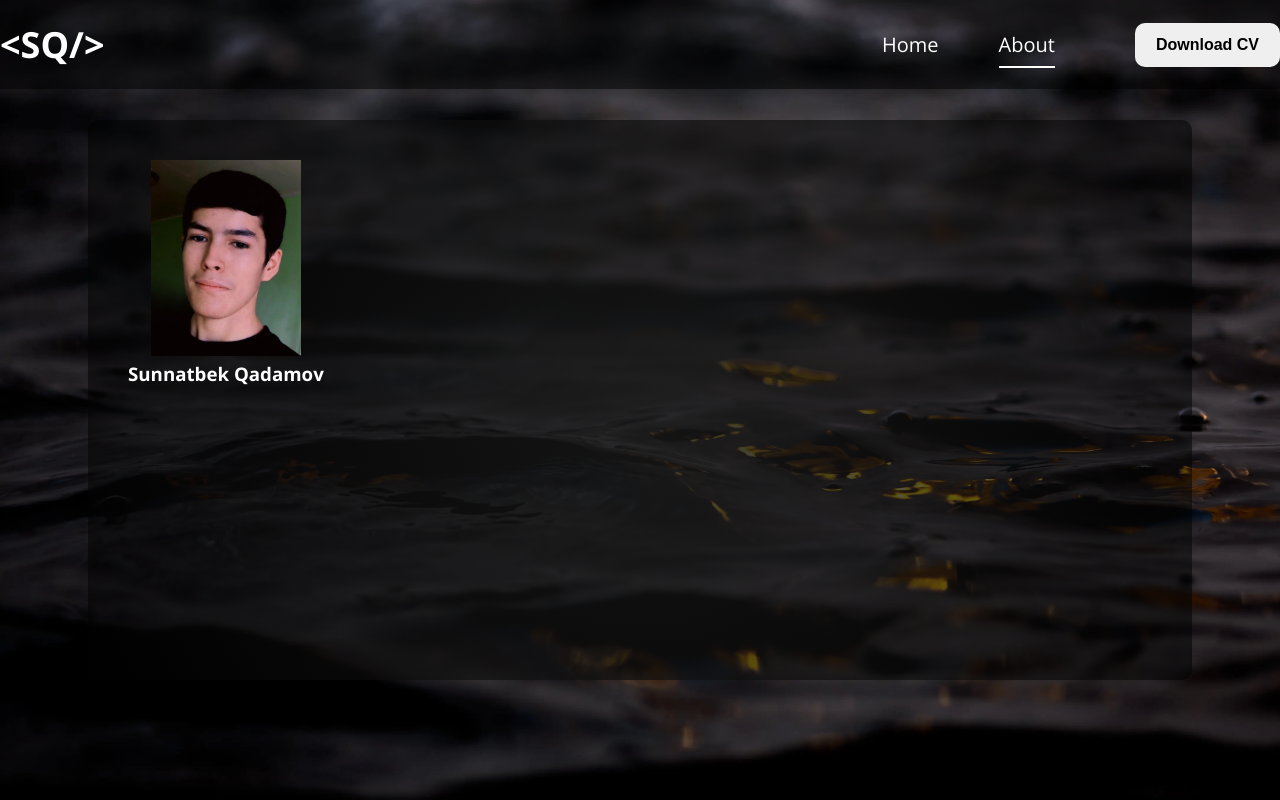
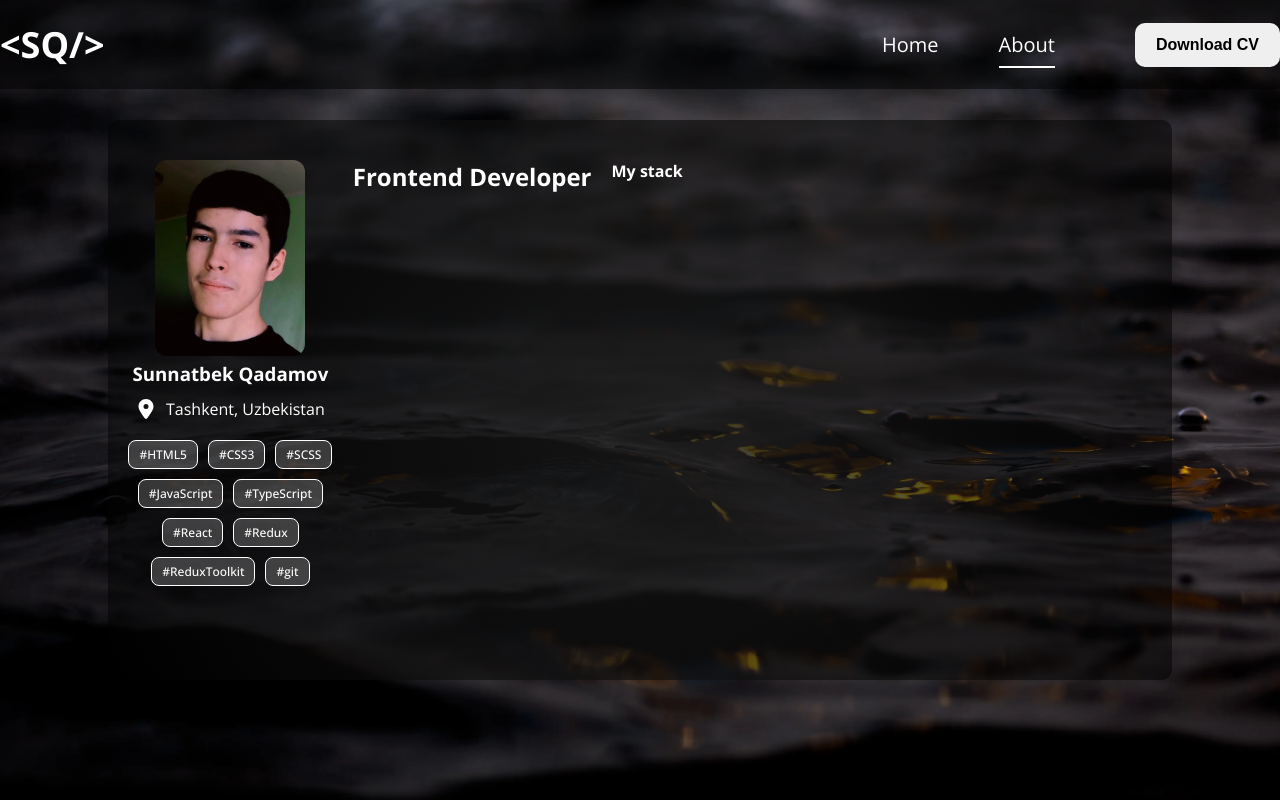
Before and after one commit to sunnatbekweb/resume-web, a React (Vite) app: page /about in a window 1280 px wide. Built offline with nearby package versions, Linux system fonts and the light colour scheme.

Commit message:
updated about page

```diff
--- a/src/pages/About.tsx
+++ b/src/pages/About.tsx
@@ -1,3 +1,4 @@
+import { FaLocationDot } from "react-icons/fa6";
 import "../styles/about.scss";
 
 const About = () => {
@@ -10,9 +11,27 @@ const About = () => {
               <img src="/src/assets/images/image.jpg" alt="Avatar" />
             </div>
             <h3>Sunnatbek Qadamov</h3>
-            <div className="contact">
-
+            <div className="about__row--col-location">
+              <FaLocationDot style={{ fontSize: 20 }} />
+              <span>Tashkent, Uzbekistan</span>
             </div>
+            <div className="about__row--col-skills">
+              <div className="skills__item">#HTML5</div>
+              <div className="skills__item">#CSS3</div>
+              <div className="skills__item">#SCSS</div>
+              <div className="skills__item">#JavaScript</div>
+              <div className="skills__item">#TypeScript</div>
+              <div className="skills__item">#React</div>
+              <div className="skills__item">#Redux</div>
+              <div className="skills__item">#ReduxToolkit</div>
+              <div className="skills__item">#git</div>
+            </div>
+          </div>
+          <div>
+            <h2>Frontend Developer</h2>
+          </div>
+          <div>
+            <h4>My stack</h4>
           </div>
         </div>
       </div>
--- a/src/styles/about.scss
+++ b/src/styles/about.scss
@@ -1,7 +1,7 @@
 .about {
   width: 80%;
   height: 60vh;
-  padding: 40px;
+  padding: 40px 20px;
   margin: 0 auto;
   display: flex;
   border-radius: 10px;
@@ -14,19 +14,51 @@
   );
 
   &__row {
+    display: flex;
+    column-gap: 20px;
+
     &--col {
       display: flex;
       flex-direction: column;
       align-items: center;
+      width: 60%;
 
       &-imageContainer {
         & img {
           width: 150px;
+          border-radius: 12px;
         }
       }
 
-      & .contact {
+      &-location {
+        display: flex;
+        align-items: center;
+        column-gap: 10px;
+        margin: 12px 0 20px 0;
+      }
 
+      &-skills {
+        display: flex;
+        flex-wrap: wrap;
+        gap: 10px;
+        justify-content: center;
+
+        & .skills__item {
+          width: fit-content;
+          border: 1px solid #ffffff;
+          padding: 5px 10px;
+          color: #ffffff;
+          border-radius: 8px;
+          background: rgba(255, 255, 255, 0.2);
+          font-size: 12px;
+          font-weight: 500;
+          line-height: normal;
+        }
+      }
+
+      &:first-child,
+      &:last-child {
+        width: 20%;
       }
     }
   }
```
